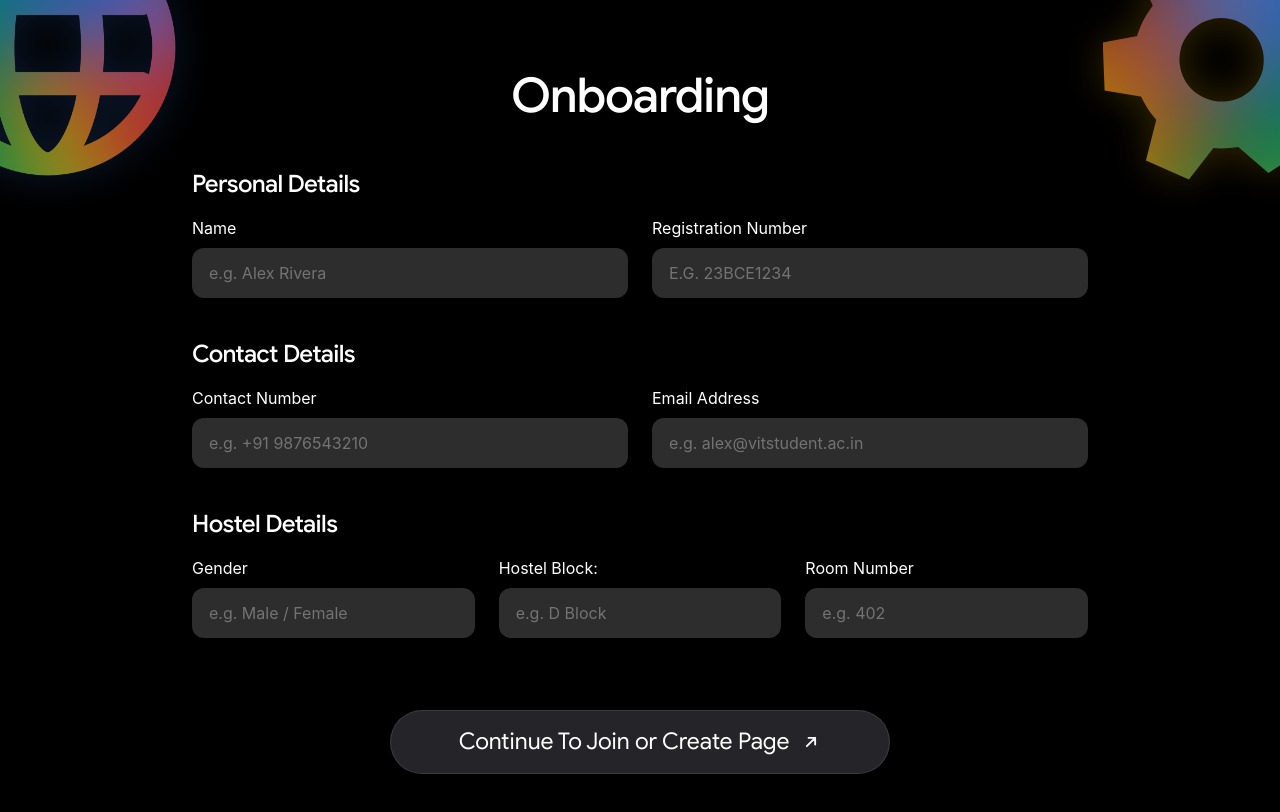
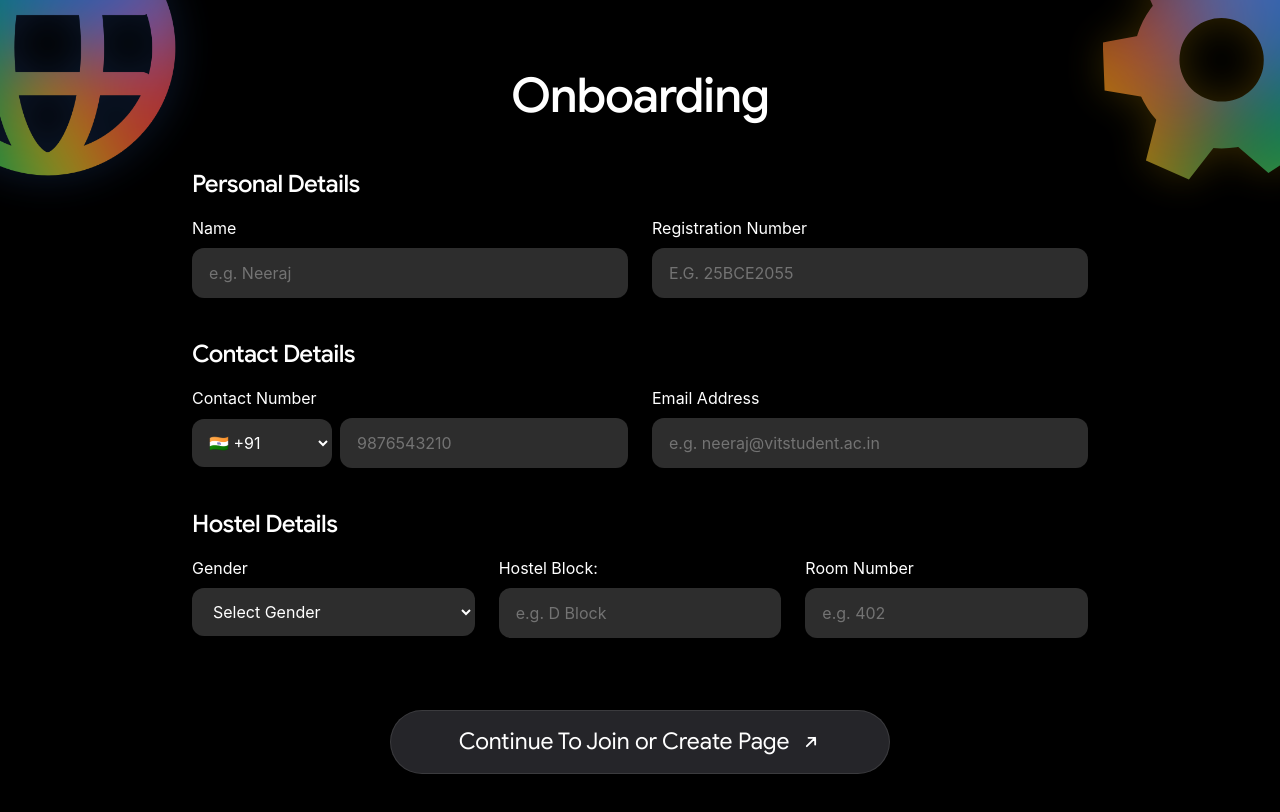
Before and after one commit to GDGVIT/Devjams26-Frontend, a Next.js app in the folder devjams/: page /portal/onboarding in a window 1280 px wide. Shown: the top 812 px of the page. Built offline with nearby package versions, Linux system fonts and the light colour scheme; a web font is replaced by a local one.

Commit message:
feat(portal): add country dropdown to contact number, validate reg no format and email, and restrict gender to Male/Female dropdown

```diff
--- a/devjams/app/portal/onboarding/page.tsx
+++ b/devjams/app/portal/onboarding/page.tsx
@@ -5,6 +5,24 @@ import { useRouter } from "next/navigation";
 import { motion } from "@/components/gsap-motion";
 import AssetImage from "@/components/AssetImage";
 import { portalApi } from "@/services/portalApi";
+const COUNTRY_CODES = [
+  { code: "+91", country: "India", flag: "🇮🇳" },
+  { code: "+1", country: "USA / Canada", flag: "🇺🇸" },
+  { code: "+44", country: "UK", flag: "🇬🇧" },
+  { code: "+61", country: "Australia", flag: "🇦🇺" },
+  { code: "+65", country: "Singapore", flag: "🇸🇬" },
+  { code: "+971", country: "UAE", flag: "🇦🇪" },
+  { code: "+49", country: "Germany", flag: "🇩🇪" },
+  { code: "+33", country: "France", flag: "🇫🇷" },
+  { code: "+81", country: "Japan", flag: "🇯🇵" },
+  { code: "+86", country: "China", flag: "🇨🇳" },
+  { code: "+966", country: "Saudi Arabia", flag: "🇸🇦" },
+  { code: "+60", country: "Malaysia", flag: "🇲🇾" },
+  { code: "+62", country: "Indonesia", flag: "🇮🇩" },
+  { code: "+880", country: "Bangladesh", flag: "🇧🇩" },
+  { code: "+94", country: "Sri Lanka", flag: "🇱🇰" },
+  { code: "+977", country: "Nepal", flag: "🇳🇵" },
+];
 
 export default function OnboardingPage() {
   const router = useRouter();
@@ -12,7 +30,11 @@ export default function OnboardingPage() {
   // Form State matching the reference screenshot (lazy initialized from stored data)
   const [name, setName] = useState(() => portalApi.getInternalOnboarding()?.name || "");
   const [registrationNumber, setRegistrationNumber] = useState(() => portalApi.getInternalOnboarding()?.registrationNumber || "");
-  const [contactNumber, setContactNumber] = useState(() => portalApi.getInternalOnboarding()?.contactNumber || "");
+  const [countryCode, setCountryCode] = useState("+91");
+  const [contactNumber, setContactNumber] = useState(() => {
+    const existing = portalApi.getInternalOnboarding()?.contactNumber || "";
+    return existing.replace(/^\+\d+\s*/, "");
+  });
   const [email, setEmail] = useState(() => portalApi.getInternalOnboarding()?.email || "");
   const [gender, setGender] = useState(() => portalApi.getInternalOnboarding()?.gender || "");
   const [hostelBlock, setHostelBlock] = useState(() => portalApi.getInternalOnboarding()?.hostelBlock || "");
@@ -29,12 +51,29 @@ export default function OnboardingPage() {
       setError("Please enter your name.");
       return;
     }
-    if (!registrationNumber.trim()) {
-      setError("Please enter your registration number.");
+
+    // Reg No validation: 2 digits, 3 letters (case-insensitive), 4 digits (e.g. 25BCE2055)
+    const regNoPattern = /^[0-9]{2}[A-Za-z]{3}[0-9]{4}$/;
+    if (!regNoPattern.test(registrationNumber.trim())) {
+      setError("Registration Number must be 2 digits, 3 letters, and 4 digits (e.g. 25BCE2055).");
       return;
     }
-    if (!contactNumber.trim()) {
-      setError("Please enter your contact number.");
+
+    const cleanPhone = contactNumber.trim().replace(/\D/g, "");
+    if (!cleanPhone || cleanPhone.length < 7 || cleanPhone.length > 15) {
+      setError("Please enter a valid contact number.");
+      return;
+    }
+
+    // General email format validation (accepting any valid domain)
+    const emailPattern = /^[^\s@]+@[^\s@]+\.[^\s@]+$/;
+    if (!emailPattern.test(email.trim())) {
+      setError("Please enter a valid email address.");
+      return;
+    }
+
+    if (!gender.trim()) {
+      setError("Please select your gender.");
       return;
     }
     if (!email.trim()) {
@@ -47,7 +86,7 @@ export default function OnboardingPage() {
       await portalApi.saveInternalOnboarding({
         name: name.trim(),
         registrationNumber: registrationNumber.trim().toUpperCase(),
-        contactNumber: contactNumber.trim(),
+        contactNumber: `${countryCode} ${contactNumber.trim()}`,
         email: email.trim().toLowerCase(),
         gender: gender.trim(),
         hostelBlock: hostelBlock.trim(),
@@ -129,7 +168,7 @@ export default function OnboardingPage() {
                 </label>
                 <input
                   type="text"
-                  placeholder="e.g. Alex Rivera"
+                  placeholder="e.g. Neeraj"
                   value={name}
                   onChange={(e) => setName(e.target.value)}
                   required
@@ -143,10 +182,11 @@ export default function OnboardingPage() {
                 </label>
                 <input
                   type="text"
-                  placeholder="e.g. 23BCE1234"
+                  placeholder="e.g. 25BCE2055"
                   value={registrationNumber}
-                  onChange={(e) => setRegistrationNumber(e.target.value)}
+                  onChange={(e) => setRegistrationNumber(e.target.value.toUpperCase().slice(0, 9))}
                   required
+                  maxLength={9}
                   className="w-full px-4 py-3 rounded-xl bg-[#2D2D2D] hover:bg-[#333333] focus:bg-[#333333] border border-transparent focus:border-white/20 text-white placeholder-neutral-500 text-sm sm:text-base focus:outline-none transition-all uppercase"
                 />
               </div>
@@ -168,14 +208,27 @@ export default function OnboardingPage() {
                 <label className="block text-sm sm:text-base font-normal text-white mb-2">
                   Contact Number
                 </label>
-                <input
-                  type="tel"
-                  placeholder="e.g. +91 9876543210"
-                  value={contactNumber}
-                  onChange={(e) => setContactNumber(e.target.value)}
-                  required
-                  className="w-full px-4 py-3 rounded-xl bg-[#2D2D2D] hover:bg-[#333333] focus:bg-[#333333] border border-transparent focus:border-white/20 text-white placeholder-neutral-500 text-sm sm:text-base focus:outline-none transition-all"
-                />
+                <div className="flex items-center gap-2">
+                  <select
+                    value={countryCode}
+                    onChange={(e) => setCountryCode(e.target.value)}
+                    className="w-[125px] sm:w-[140px] px-3 py-3 rounded-xl bg-[#2D2D2D] hover:bg-[#333333] focus:bg-[#333333] border border-transparent focus:border-white/20 text-white text-sm sm:text-base focus:outline-none transition-all cursor-pointer flex-shrink-0"
+                  >
+                    {COUNTRY_CODES.map((c) => (
+                      <option key={c.code} value={c.code} className="bg-[#1E1E22] text-white">
+                        {c.flag} {c.code}
+                      </option>
+                    ))}
+                  </select>
+                  <input
+                    type="tel"
+                    placeholder="9876543210"
+                    value={contactNumber}
+                    onChange={(e) => setContactNumber(e.target.value.replace(/[^\d\s-]/g, ""))}
+                    required
+                    className="flex-1 px-4 py-3 rounded-xl bg-[#2D2D2D] hover:bg-[#333333] focus:bg-[#333333] border border-transparent focus:border-white/20 text-white placeholder-neutral-500 text-sm sm:text-base focus:outline-none transition-all"
+                  />
+                </div>
               </div>
 
               <div>
@@ -184,7 +237,7 @@ export default function OnboardingPage() {
                 </label>
                 <input
                   type="email"
-                  placeholder="e.g. alex@vitstudent.ac.in"
+                  placeholder="e.g. neeraj@vitstudent.ac.in"
                   value={email}
                   onChange={(e) => setEmail(e.target.value)}
                   required
@@ -209,13 +262,22 @@ export default function OnboardingPage() {
                 <label className="block text-sm sm:text-base font-normal text-white mb-2">
                   Gender
                 </label>
-                <input
-                  type="text"
-                  placeholder="e.g. Male / Female"
+                <select
                   value={gender}
                   onChange={(e) => setGender(e.target.value)}
-                  className="w-full px-4 py-3 rounded-xl bg-[#2D2D2D] hover:bg-[#333333] focus:bg-[#333333] border border-transparent focus:border-white/20 text-white placeholder-neutral-500 text-sm sm:text-base focus:outline-none transition-all"
-                />
+                  required
+                  className="w-full px-4 py-3 rounded-xl bg-[#2D2D2D] hover:bg-[#333333] focus:bg-[#333333] border border-transparent focus:border-white/20 text-white text-sm sm:text-base focus:outline-none transition-all cursor-pointer"
+                >
+                  <option value="" disabled className="bg-[#1E1E22] text-neutral-500">
+                    Select Gender
+                  </option>
+                  <option value="Male" className="bg-[#1E1E22] text-white">
+                    Male
+                  </option>
+                  <option value="Female" className="bg-[#1E1E22] text-white">
+                    Female
+                  </option>
+                </select>
               </div>
 
               <div>
```
